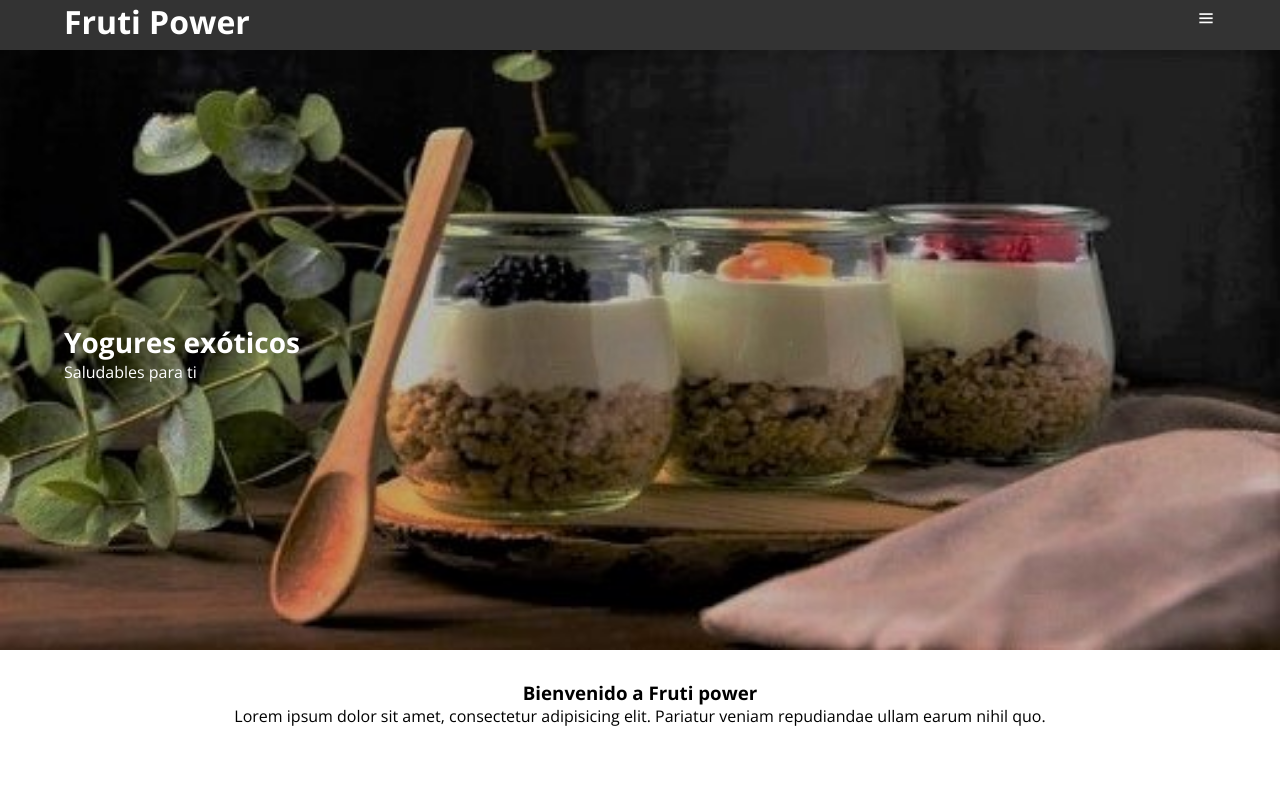
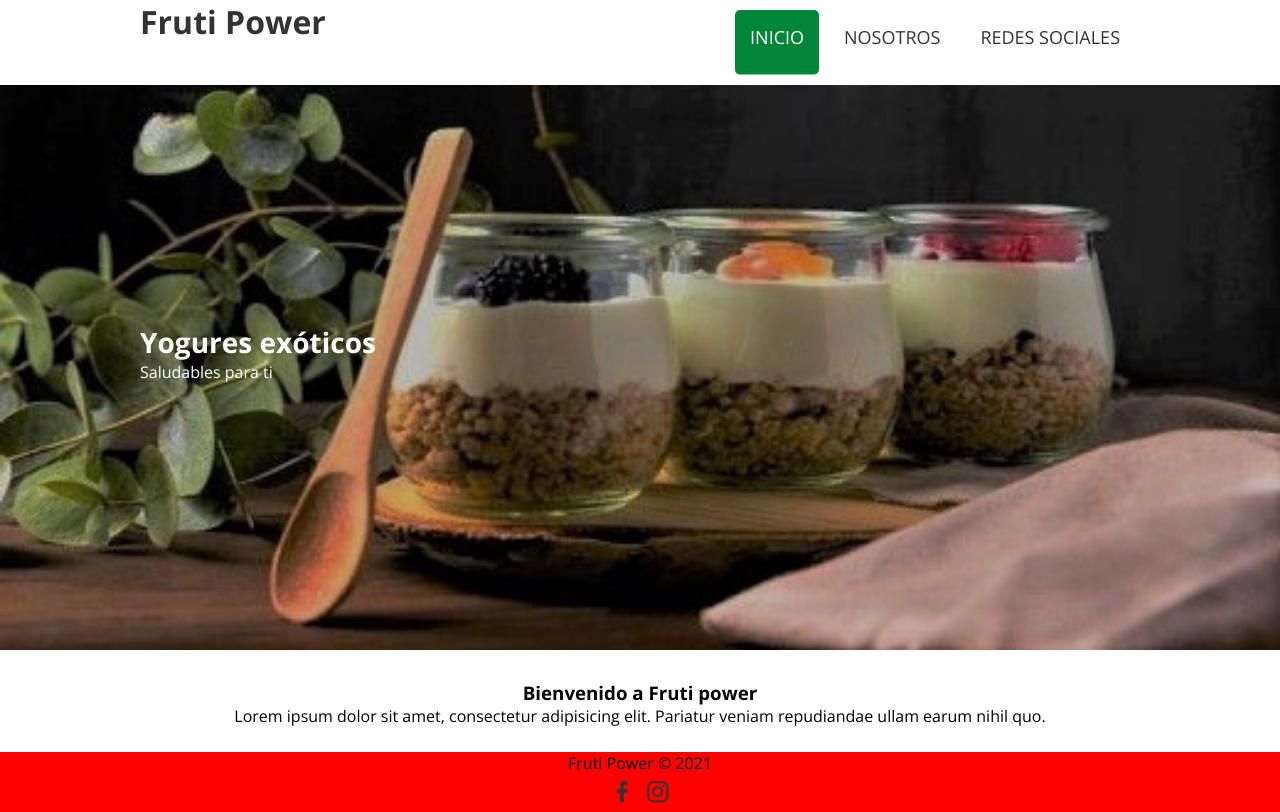
Before and after one commit to DMOSCAIZA/sitio-fruti-power, a PHP site: page / in a window 1280 px wide. Before the commit the page ends 726 px from the top, so only its background shows below. Run offline with PHP 8.4, Linux system fonts and the light colour scheme.

Commit message:
css-b-e-m

```diff
--- a/index.html
+++ b/index.html
@@ -1,5 +1,5 @@
 <!DOCTYPE html>
-<html lang="es">
+<html lang="es-ES">
 <head>
   <meta charset="UTF-8">
   <meta http-equiv="X-UA-Compatible" content="IE=edge">
@@ -17,9 +17,9 @@
         <i class='bx bx-menu'></i>
       </label>
       <nav class="menu">
-        <a href="#">Inicio</a>
-        <a href="">Nosotros</a>
-        <a href="">Redes Sociales</a>
+        <a href="#" class="menu-item menu-item_activate">Inicio</a>
+        <a href="" class="menu-item">Nosotros</a>
+        <a href="" class="menu-item">Redes Sociales</a>
       </nav>
     </div>
   </header>
@@ -43,5 +43,15 @@
       <div>
     </section>
   </main>
+
+  <footer>
+    <div class="contenedor">
+      <p class="copyrigth">Fruti Power &copy; 2021</p>
+      <div class="redes-sociales">
+        <a href="#"><i class='bx bxl-facebook'></i></a>
+        <a href="#"><i class='bx bxl-instagram'></i></a>
+      </div>
+    </div>
+  </footer>
 </body>
 </html>
--- a/styles/estilos.css
+++ b/styles/estilos.css
@@ -3,6 +3,7 @@
 @import url('https://fonts.googleapis.com/css2?family=Open+Sans:wght@300;400;700&display=swap');
 @import url(menu.css);
 @import url(banner.css);
+@import url(footer.css);
 
 * {
   margin: 0;
@@ -17,8 +18,8 @@
 header {
   width: 100%;
   height: 50px;
-  background: #333;
-  color: #fff;
+  background: #fff;
+  color: #333;
   position: fixed;
   top: 0;
   left: 0;
@@ -26,7 +27,7 @@
 }
 
 .contenedor {
-  width: 90%;
+  width: 93%;
   margin: auto;
 }
 
@@ -46,3 +47,12 @@
 #bienvenidos {
   text-align: center;
 }
+
+
+/*MEDIA QUERYS*/
+
+@media (min-width: 1024px) {
+  .contenedor {
+    width: 1000px;
+  }
+}
--- /dev/null
+++ b/styles/footer.css
@@ -0,0 +1,24 @@
+footer {
+  background-color: red;
+}
+
+footer .contenedor{
+  display: flex;
+  flex-wrap: wrap;
+  justify-content: center;
+}
+
+.copy {
+  font-size: 20px;
+}
+
+.redes-sociales {
+  width: 100%;
+  text-align: center;
+  font-size: 28px;
+}
+
+.redes-sociales a {
+  color: #333;
+  text-decoration: none;
+}
--- a/styles/menu.css
+++ b/styles/menu.css
@@ -20,7 +20,7 @@
   transform: translateX(100%);
 }
 
-.menu a {
+.menu .menu-item {
   display: block;
   color: #fff;
   height: 65px;
@@ -29,10 +29,44 @@
   border-bottom: 1px solid rgba(255, 255, 255, 0.5);
 }
 
-.menu a:hover {
+.menu .menu-item .menu-opcion:hover {
   background: rgba(255, 255, 255, 0.5);
 }
 
 #menu-bar:checked ~ .menu {
   transform: translateX(0%);
 }
+
+@media (min-width: 1024px) {
+  .menu{
+    position: static;
+    width: auto;
+    height: auto;
+    transform: translateX(0%);
+    float: right;
+    display: flex;
+    background: #fff;
+  }
+
+  .menu .menu-item {
+    font-size: 18px;
+    margin: 10px 5px;
+    text-transform: uppercase;
+    width: max-content;
+    color: #333;
+    border-radius: 5px;
+    padding: 15px;
+  }
+
+  .menu .menu-item:hover,
+  .menu .menu-item_activate {
+    background-color: rgb(1, 133, 56);
+    transition: 0.5s;
+    color: #fff;
+  }
+
+  header label {
+    display: none;
+  }
+
+}
```
Also changed, not shown: styles/banner.css (+5 -13 lines).
